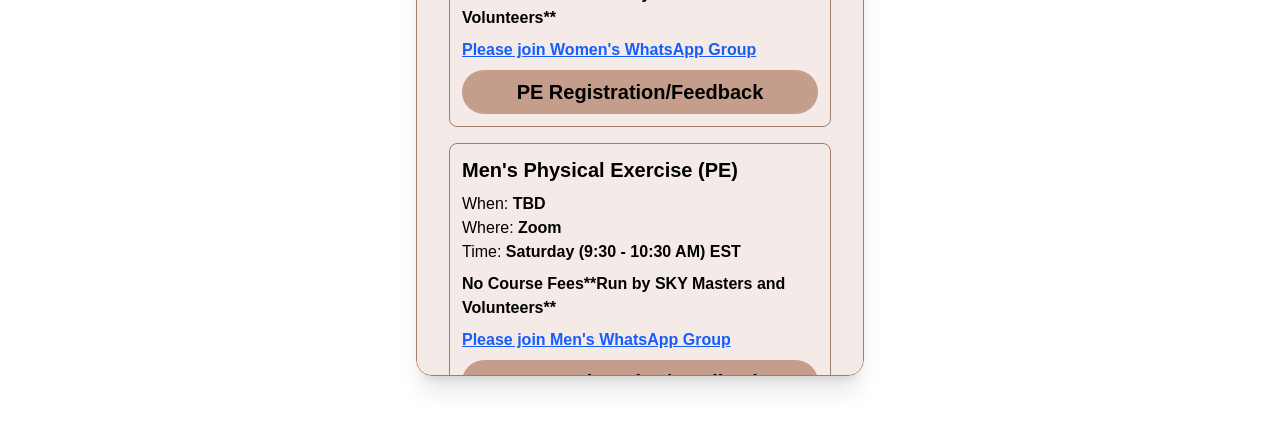
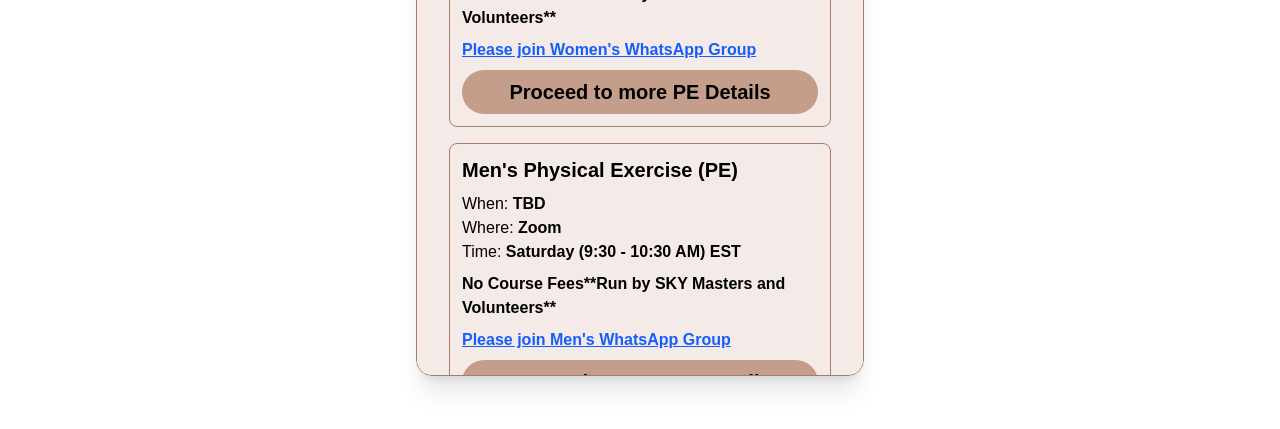
Before and after one commit to Itz-Viggy/Yoga-Registration, a Next.js app: page / in a window 1280 px wide. Shown: the part 505-934 px from the top of the page. Built offline with nearby package versions, Linux system fonts and the light colour scheme.

Commit message:
Button name changed

```diff
--- a/src/app/page.tsx
+++ b/src/app/page.tsx
@@ -85,7 +85,7 @@ export default function HomePage() {
                 className="w-full mt-2 py-2 px-4 text-black font-bold rounded-full hover:opacity-90 transition-colors text-lg md:text-xl"
                 style={{ backgroundColor: "#c49d8b" }}
               >
-                PE Registration/Feedback
+               Proceed to more PE Details
               </button>
             </div>
             {/* Men's PE */}
@@ -125,7 +125,7 @@ export default function HomePage() {
                   className="w-full mt-2 py-2 px-4 text-black font-bold rounded-full hover:opacity-90 transition-colors text-lg md:text-xl"
                   style={{ backgroundColor: "#c49d8b" }}
                 >
-                  PE Registration/Feedback
+                  Proceed to more PE Details
                 </button>
               </div>
             <div className="flex flex-col md:flex-row gap-4 mb-4">
@@ -161,7 +161,7 @@ export default function HomePage() {
                   className="w-full mt-2 py-2 px-4 text-black font-bold rounded-full hover:opacity-90 transition-colors text-lg md:text-xl"
                   style={{ backgroundColor: "#c49d8b" }}
                 >
-                  KK Registration/Feedback
+                  Proceed to more KK Details
                 </button>
               </div>
 
```
